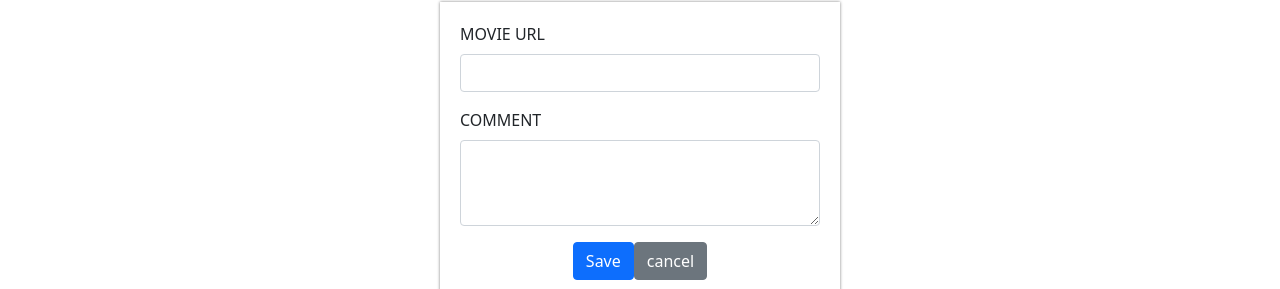
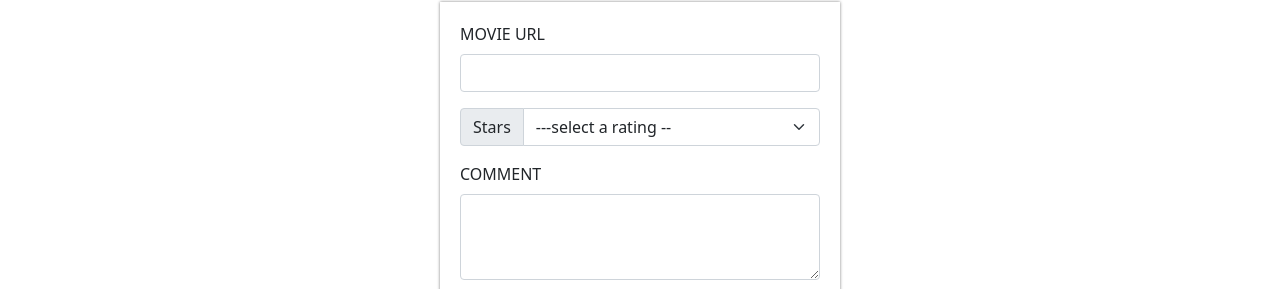
Before and after one commit to you6627/test, a plain HTML site: page index.html in a window 1280 px wide. Shown: the part 258-547 px from the top of the page. Drawn offline with nearby package versions, Linux system fonts and the light colour scheme.

Commit message:
評価項目を追加

```diff
--- a/index.html
+++ b/index.html
@@ -73,7 +73,10 @@
         flex-direction: row;
         align-items: center;
         justify-content: center;
+      }
 
+      .btn-primary{
+        margin-right: 10px;
       }
     </style>
   </head>
@@ -93,6 +96,17 @@
             id="exampleInputEmail1"
             aria-describedby="emailHelp"
           />
+        </div>
+        <div class="input-group mb-3">
+          <label class="input-group-text" for="inputGroupSelect01">Stars</label>
+          <select class="form-select" id="inputGroupSelect01">
+            <option selected>---select a rating --</option>
+            <option value="1">⭐</option>
+            <option value="2">⭐⭐</option>
+            <option value="3">⭐⭐⭐</option>
+            <option value="4">⭐⭐⭐⭐</option>
+            <option value="5">⭐⭐⭐⭐⭐</option>
+          </select>
         </div>
         <div class="mb-3">
           <label for="exampleInputPassword1" class="form-label">COMMENT</label>
```
